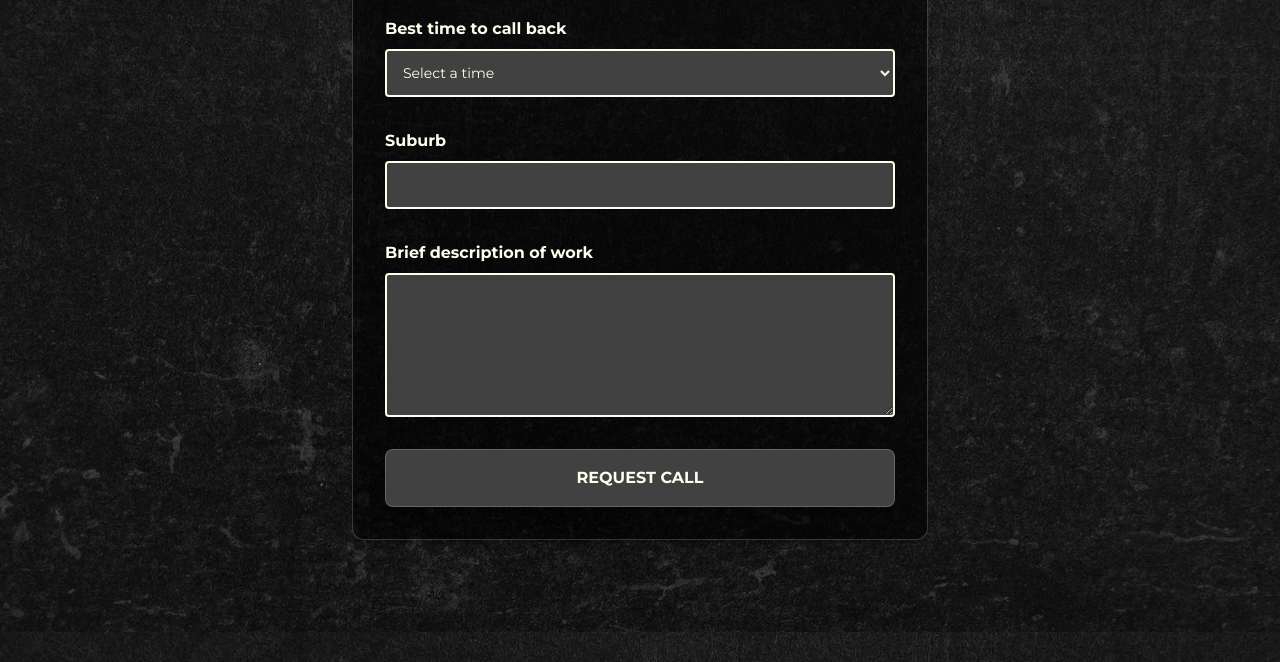
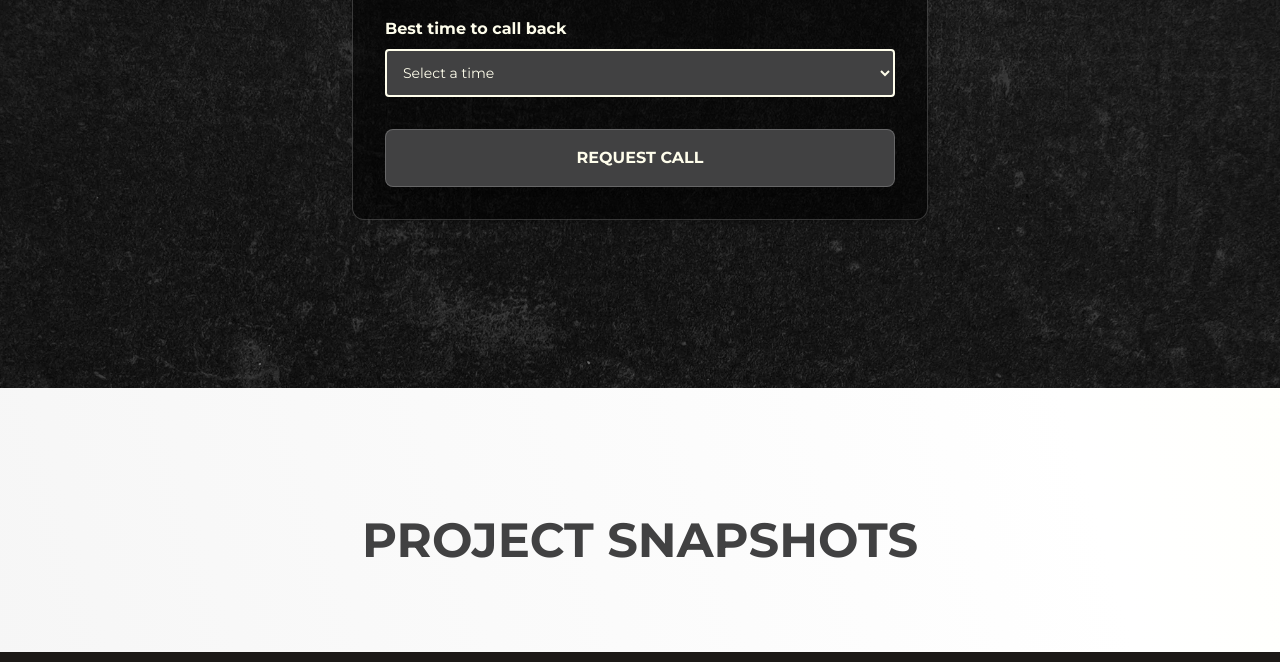
Before and after one commit to mudcrabmorley/waide-plumbing, a website: page index.html in a window 1280 px wide. Shown: the part 3380-4042 px from the top of the page. Drawn offline with nearby package versions, Linux system fonts and the light colour scheme.

Commit message:
call form change

```diff
--- a/index.html
+++ b/index.html
@@ -330,7 +330,7 @@
         <div class="spacer"></div>
 
 
-        <!-- CONTACT FORM -->
+        <!-- CALL BACK FORM -->
         <div class="card max-w-4xl md:max-w-xl mx-auto">
             <h3 class="subheading-no-border text-center my-4">REQUEST A CALL BACK</h3>
             <p class="mb-4 max-w-md text-center mx-auto">If we're unavailable, leave a message by using the
@@ -371,23 +371,6 @@
                     </select>
                 </div>
 
-                <!-- SUBURB -->
-                <div>
-                    <label for="suburb" class="block mb-2 font-bold text-waide-cream">Suburb</label>
-                    <input type="text" name="suburb" id="suburb"
-                        class="shadow-sm border-2 border-waide-cream rounded bg-waide-gray text-waide-cream text-sm focus:outline-none focus:ring-blue-500 focus:border-blue-500 block w-full p-3"
-                        required>
-                </div>
-
-
-                <!-- BRIEF DESCRIPTION -->
-                <div class="sm:col-span-2">
-                    <label for="message" class="block mb-2 font-bold text-waide-cream">Brief description of
-                        work</label>
-                    <textarea id="message" name="message" rows="6" required
-                        class="p-2.5 shadow-sm rounded border-2 border-waide-cream bg-waide-gray text-waide-cream text-sm focus:outline-none focus:ring-blue-500 focus:border-blue-500 block w-full"></textarea>
-                </div>
-
 
                 <button type="submit" class="button w-full">REQUEST CALL</button>
             </form>
@@ -413,35 +396,7 @@
     </section>
 
 
-    <!-- MORE ABOUT US -->
-    <!-- SERVICES (FINISH LATER) -->
-    <!-- <section>
-        <div class="spacer"></div>
-        <div class="spacer"></div>
-        <h2 class="heading">MORE ABOUT US</h2>
-        <div class="spacer"></div>
-
-
-        <div>
-            <div class="w-5/6 mx-auto">
-                <img class="display-img" src="./img/about-us-dog.webp" alt="Waide plumbing family gold coast plumber">
-            </div>
-            <div>
-                <p>
-
-                </p>
-            </div>
-        </div>
-
-
-        <div class="spacer"></div>
-        <div class="spacer"></div>
-    </section> -->
-
-
     <div id="footer"></div>
-
-
 
 
     <!-- SCRIPTS -->
```
Also changed, not shown: css/style.css.
